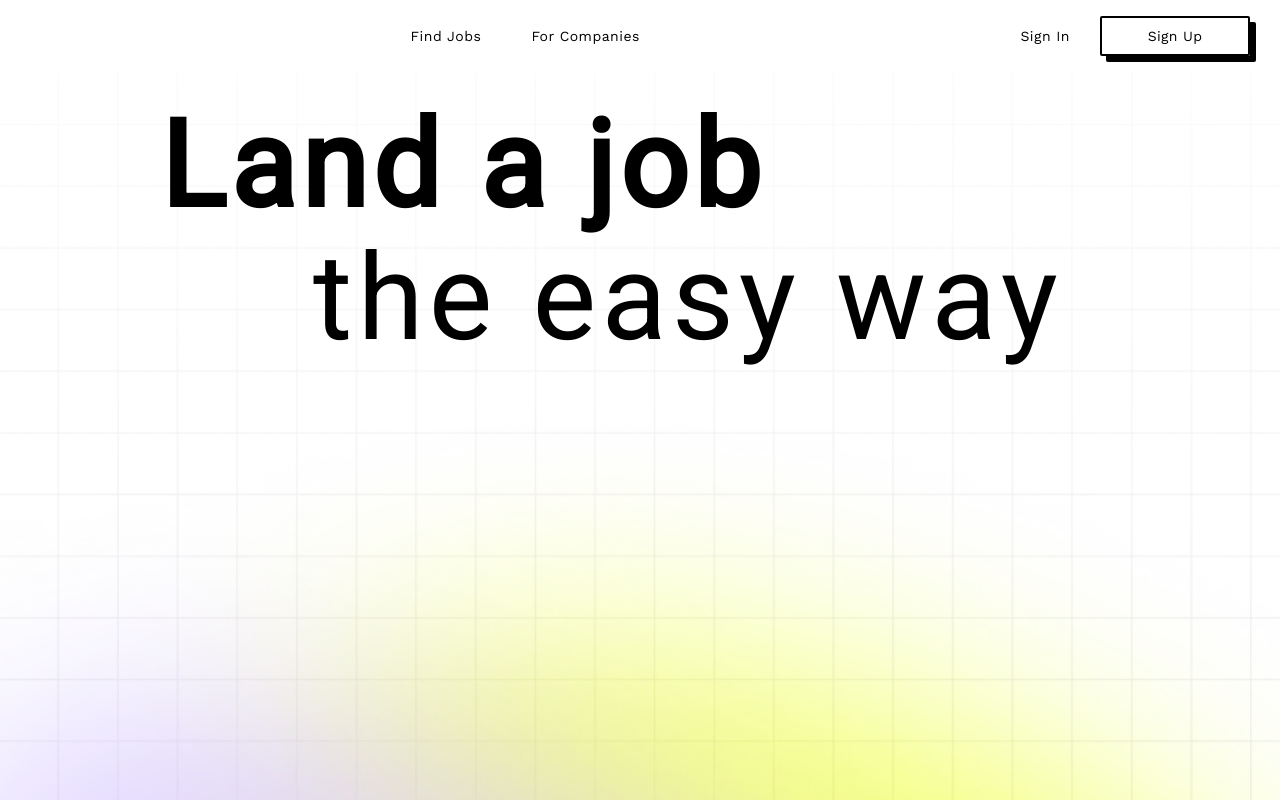
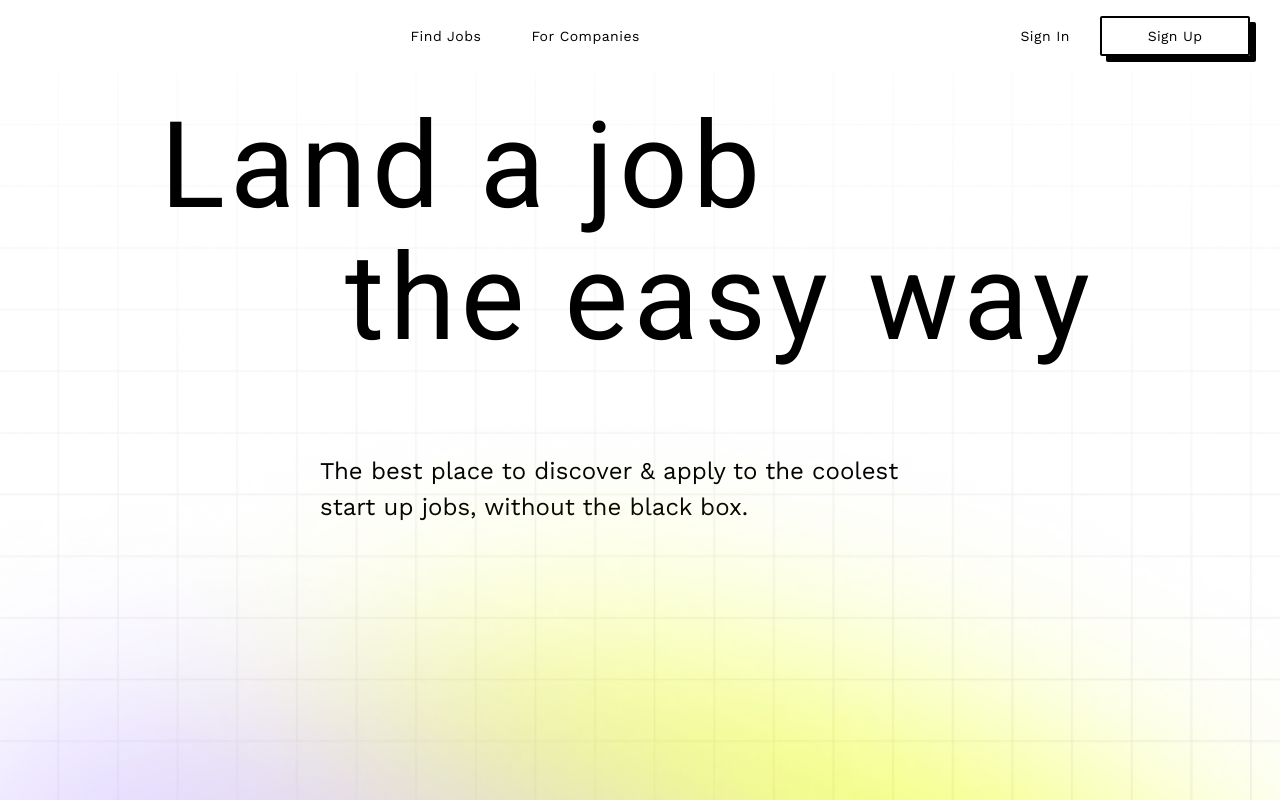
Before and after one commit to midas-png/SkillHunt, a React (Create React App) app in the folder client/: page / in a window 1280 px wide. Built offline with nearby package versions, Linux system fonts and the light colour scheme.

Commit message:
subtitle added

```diff
--- a/client/src/components/Hero/index.tsx
+++ b/client/src/components/Hero/index.tsx
@@ -2,6 +2,8 @@ import { FC } from 'react';
 import {
   HeroWrapper,
   HeroBackgroundImage,
+  Subtitle,
+  SubtitleWrapper,
   TitlesWrapper,
   TitleWrapper,
 } from './styles';
@@ -13,7 +15,7 @@ export const Hero: FC = () => (
     <HeroBackgroundImage src={Assets.Hero} />
     <TitlesWrapper>
       <TitleWrapper>
-        <Title fontSize={120} weight='bold' textAlign='center'>
+        <Title fontSize={120} textAlign='center'>
           Land a job
         </Title>
       </TitleWrapper>
@@ -23,5 +25,11 @@ export const Hero: FC = () => (
         </Title>
       </TitleWrapper>
     </TitlesWrapper>
+    <SubtitleWrapper>
+      <Subtitle>
+        The best place to discover & apply to the coolest start up jobs, without
+        the black box.
+      </Subtitle>
+    </SubtitleWrapper>
   </HeroWrapper>
 );
--- a/client/src/components/Hero/styles.tsx
+++ b/client/src/components/Hero/styles.tsx
@@ -2,6 +2,9 @@ import styled from 'styled-components';
 
 export const HeroWrapper = styled.div`
   position: relative;
+  display: flex;
+  gap: 35px;
+  flex-direction: column;
   height: 100vh;
 `;
 
@@ -29,7 +32,7 @@ export const TitlesWrapper = styled.div`
 `;
 
 export const TitleWrapper = styled.div<{ reversed?: boolean }>`
-  ${({ reversed }) => (reversed ? 'margin-left: 10vw;' : 'margin-right: 29%;')}
+  ${({ reversed }) => (reversed ? 'margin-left: 15vw;' : 'margin-right: 29%;')}
 
   @media screen and (max-width: 550px) {
     margin-left: 0;
@@ -46,3 +49,20 @@ export const TitleWrapper = styled.div<{ reversed?: boolean }>`
     }
   `}
 `;
+
+export const SubtitleWrapper = styled.div`
+  display: flex;
+  justify-content: center;
+  align-items: center;
+`;
+
+export const Subtitle = styled.span`
+  font-size: 24px;
+  line-height: 36px;
+  max-width: 640px;
+  color: ${({ theme }) => theme.palette.secondary};
+
+  @media screen and (max-width: 768px) {
+    text-align: center;
+  }
+`;
```
